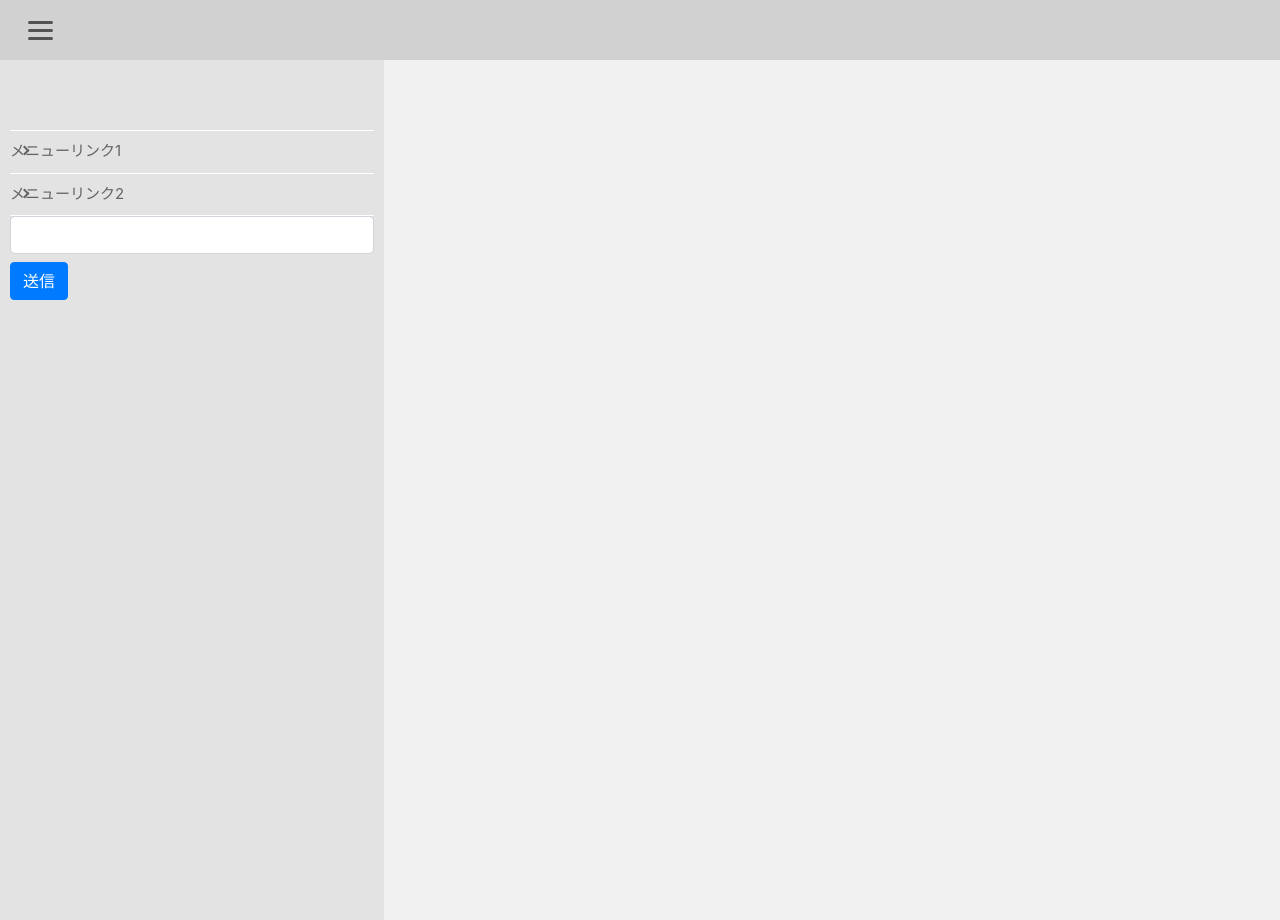
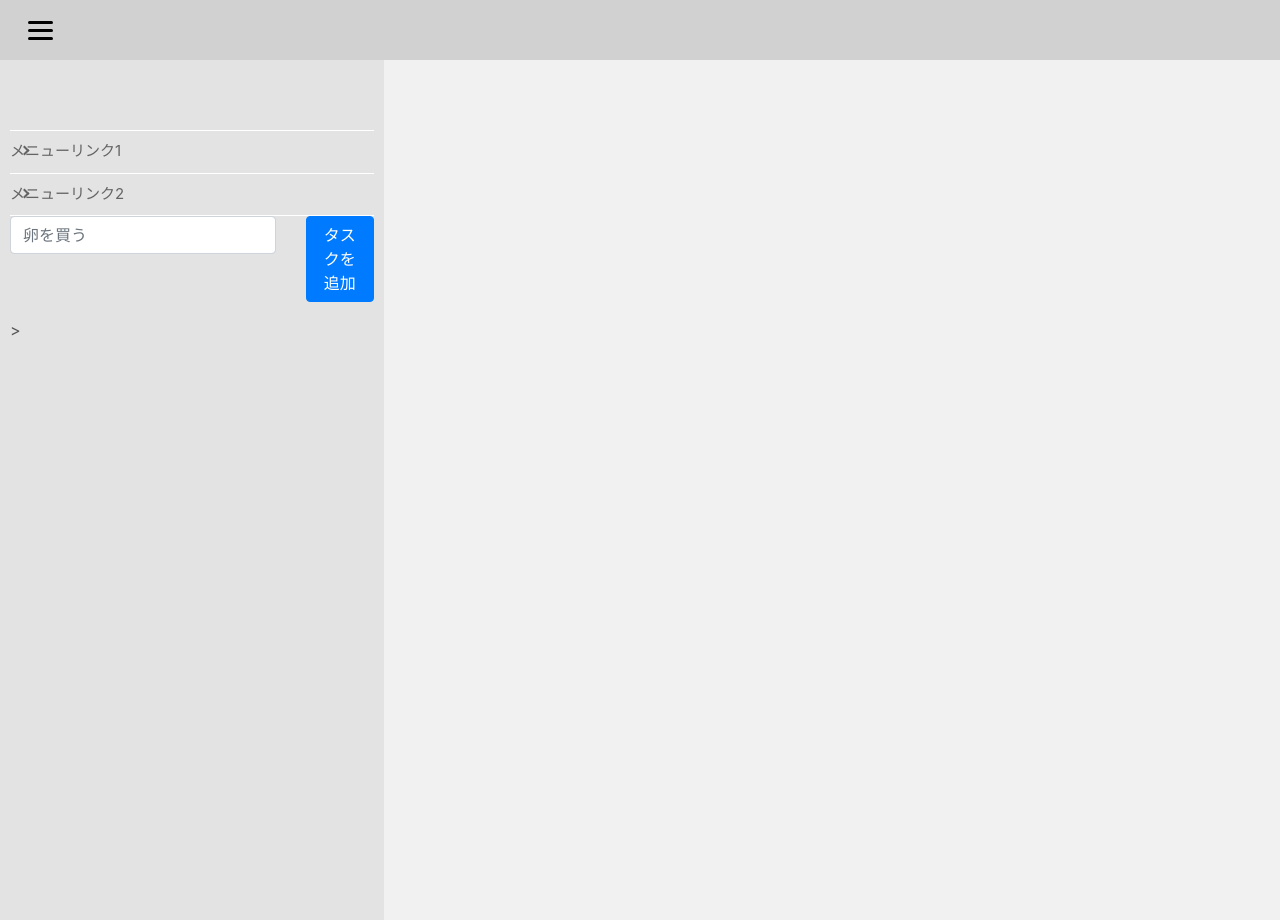
Before and after one commit to matsudakentarou/TL-App, a Django app: template TL_app/templates/app/base.html in a window 1280 px wide, after a click that opens the changed part. Run offline with Django 4.2, Linux system fonts and the light colour scheme; the template is opened without the code that fills it, so the values that code supplies are empty; some libraries are stand-ins or nearby versions.

Commit message:
model delete

```diff
--- a/TL_app/models.py
+++ b/TL_app/models.py
@@ -46,7 +46,6 @@ class TL(models.Model):
 
 class TLE(models.Model):
     title = models.CharField(max_length=255)
-    importance = models.IntegerField(default=1)
     start_at = models.DateTimeField(
         verbose_name='',
         editable = True,
--- a/TL_app/static/css/style.css
+++ b/TL_app/static/css/style.css
@@ -54,7 +54,7 @@ body {
 	height: 3px;
 	width: 25px;
 	border-radius: 3px;
-	background-color: #525252;
+	background-color: #000000;
 	position: absolute;
 }
 
--- a/TL_app/templates/app/base.html
+++ b/TL_app/templates/app/base.html
@@ -31,11 +31,20 @@
                     <a href="#">メニューリンク2</a>
                 </li>
                 <li>
-                  <form id="add_tle">
-                    {% csrf_token %}
-                    <input class="form-control" type="text" id="post_title" required />
-                    <button class="btn btn-primary mt-2" type="submit">送信</button>
-                  </form>
+                  <div id="app">
+                    {# 追加 #}
+                    <form @submit.prevent="createTask">
+                      <div class="form-group row">
+                          <div class="col-9">
+                              {# 追加 #}
+                              <input type="text" class="form-control" v-model="task.title" placeholder="卵を買う">
+                          </div>
+                          <div class="col-3">
+                              <button type="submit" class="btn btn-primary mt-auto">タスクを追加</button>
+                          </div>
+                      </div>
+                    </form>
+                  </div>>
                 </li>
             </ul>
           </div>
```
Also changed, not shown: TL_app/migrations/0022_remove_tle_importance.py (added), requirements.txt (line endings or trailing spaces).
